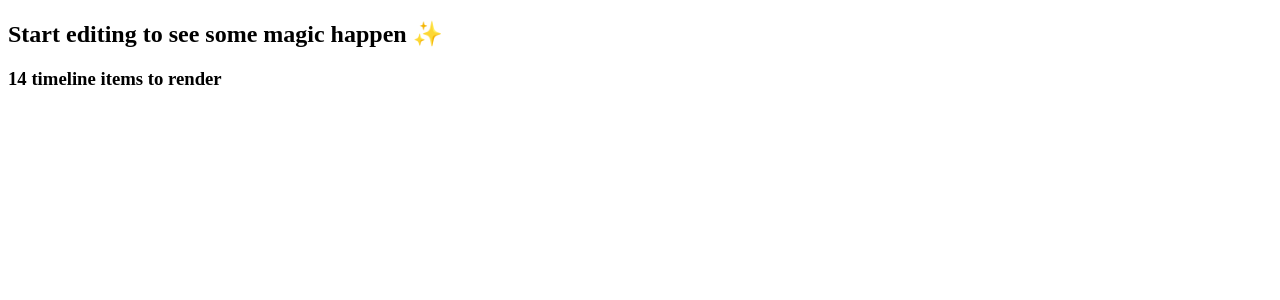
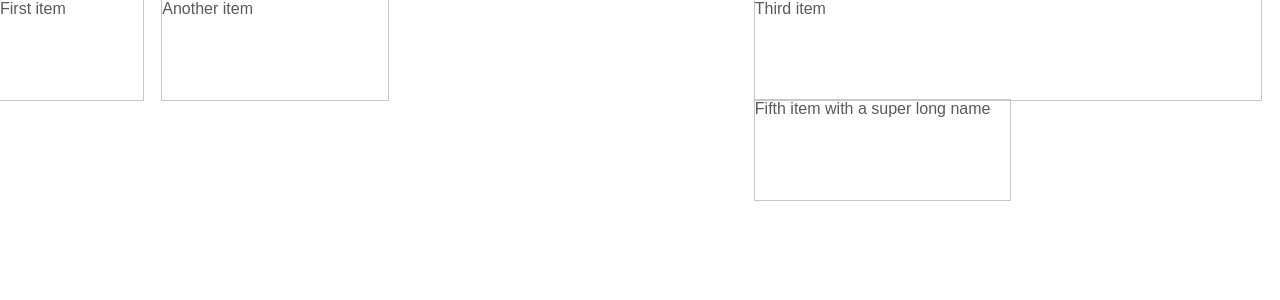
Before and after one commit to meliquintero/timeline, a React (Create React App) app: page / in a window 1280 px wide. Shown: the top 300 px of the page. Built offline with nearby package versions, Linux system fonts and the light colour scheme.

Commit message:
Updated React version. Initial file structure. Initial grid

```diff
--- a/package.json
+++ b/package.json
@@ -3,8 +3,8 @@
   "version": "0.1.0",
   "private": true,
   "dependencies": {
-    "react": "16.2.0",
-    "react-dom": "16.2.0",
+    "react": "^16.13.1",
+    "react-dom": "^16.13.1",
     "react-scripts": "1.1.0"
   },
   "devDependencies": {},
--- /dev/null
+++ b/src/components/App.js
@@ -0,0 +1,14 @@
+import React from 'react';
+import Grid from './Grid';
+
+import {timelineItems} from './../timelineItems';
+
+const App = () => {
+  return (
+    <div>
+      <Grid timelineItems={timelineItems}/>
+    </div>
+  );
+}
+
+export default App
--- /dev/null
+++ b/src/components/Grid.js
@@ -0,0 +1,25 @@
+import React from 'react';
+import { getDayInGrid } from './../timelineItems';
+
+const Grid = ({timelineItems}) => {
+  const CellList = timelineItems.map((item) => {
+    let eventStyle = {
+      gridColumn: `${getDayInGrid(item.start)}/${getDayInGrid(item.end)}`
+    }
+
+    return(
+      <div className='grid-cell'
+        style={eventStyle}>
+        {item.name}
+      </div>
+    )
+  });
+
+  return(
+    <div className='grid-container'>
+      { CellList }
+    </div>
+  )
+}
+
+export default Grid;
--- a/src/index.css
+++ b/src/index.css
@@ -3,3 +3,14 @@ body {
   padding: 0;
   font-family: sans-serif;
 }
+
+.grid-container {
+  display: grid;
+  color: rgb(90, 90, 90);
+  grid-template-rows: repeat(3, 100px);
+  grid-template-columns: repeat(46, auto);
+}
+
+.grid-cell {
+  outline: .5px solid rgb(200, 200, 200);
+}
--- a/src/index.js
+++ b/src/index.js
@@ -1,12 +1,6 @@
 import React from 'react';
 import { render } from 'react-dom';
-import timelineItems from './timelineItems';
-
-const App = () => (
-  <div>
-    <h2>Start editing to see some magic happen {'\u2728'}</h2>
-    <h3>{timelineItems.length} timeline items to render</h3>
-  </div>
-);
+import './index.css';
+import App from './components/App';
 
 render(<App />, document.getElementById('root'));
--- a/src/timelineItems.js
+++ b/src/timelineItems.js
@@ -1,3 +1,13 @@
+const daysBefore = {
+  '01': 0,
+  '02': 31,
+}
+
+const getDayInGrid = (date) => {
+  let [year, month, day] = date.split('-')
+  return daysBefore[month] + parseInt(day)
+};
+
 const timelineItems = [
   {
     id: 1,
@@ -5,78 +15,78 @@ const timelineItems = [
     end: "2018-01-05",
     name: "First item"
   },
-  {
-    id: 2,
-    start: "2018-01-02",
-    end: "2018-01-08",
-    name: "Second item"
-  },
+  // {
+  //   id: 2,
+  //   start: "2018-01-02",
+  //   end: "2018-01-08",
+  //   name: "Second item"
+  // },
   {
     id: 3,
     start: "2018-01-06",
     end: "2018-01-13",
     name: "Another item"
   },
-  {
-    id: 4,
-    start: "2018-01-14",
-    end: "2018-01-14",
-    name: "Another item"
-  },
-  {
-    id: 5,
-    start: "2018-02-01",
-    end: "2018-02-15",
-    name: "Third item"
-  },
-  {
-    id: 6,
-    start: "2018-01-12",
-    end: "2018-02-16",
-    name: "Fourth item with a super long name"
-  },
-  {
-    id: 7,
-    start: "2018-02-01",
-    end: "2018-02-02",
-    name: "Fifth item with a super long name"
-  },
-  {
-    id: 8,
-    start: "2018-01-03",
-    end: "2018-01-05",
-    name: "First item"
-  },
-  {
-    id: 9,
-    start: "2018-01-04",
-    end: "2018-01-08",
-    name: "Second item"
-  },
-  {
-    id: 10,
-    start: "2018-01-06",
-    end: "2018-01-13",
-    name: "Another item"
-  },
-  {
-    id: 11,
-    start: "2018-01-09",
-    end: "2018-01-09",
-    name: "Another item"
-  },
+  // {
+  //   id: 4,
+  //   start: "2018-01-14",
+  //   end: "2018-01-14",
+  //   name: "Another item"
+  // },
+  // {
+  //   id: 5,
+  //   start: "2018-02-01",
+  //   end: "2018-02-15",
+  //   name: "Third item"
+  // },
+  // {
+  //   id: 6,
+  //   start: "2018-01-12",
+  //   end: "2018-02-16",
+  //   name: "Fourth item with a super long name"
+  // },
+  // {
+  //   id: 7,
+  //   start: "2018-02-01",
+  //   end: "2018-02-02",
+  //   name: "Fifth item with a super long name"
+  // },
+  // {
+  //   id: 8,
+  //   start: "2018-01-03",
+  //   end: "2018-01-05",
+  //   name: "First item"
+  // },
+  // {
+  //   id: 9,
+  //   start: "2018-01-04",
+  //   end: "2018-01-08",
+  //   name: "Second item"
+  // },
+  // {
+  //   id: 10,
+  //   start: "2018-01-06",
+  //   end: "2018-01-13",
+  //   name: "Another item"
+  // },
+  // {
+  //   id: 11,
+  //   start: "2018-01-09",
+  //   end: "2018-01-09",
+  //   name: "Another item"
+  // },
   {
     id: 12,
     start: "2018-02-01",
     end: "2018-02-15",
     name: "Third item"
   },
-  {
-    id: 13,
-    start: "2018-01-12",
-    end: "2018-02-16",
-    name: "Fourth item with a super long name"
-  },
+  // {
+  //   id: 13,
+  //   start: "2018-01-12",
+  //   end: "2018-02-16",
+  //   name: "Fourth item with a super long name"
+  // },
   {
     id: 14,
     start: "2018-02-01",
@@ -85,4 +95,4 @@ const timelineItems = [
   }
 ];
 
-export default timelineItems;
+export {timelineItems, getDayInGrid};
```
Also changed, not shown: 1 other file (tests, documents, lock files or other folders).
